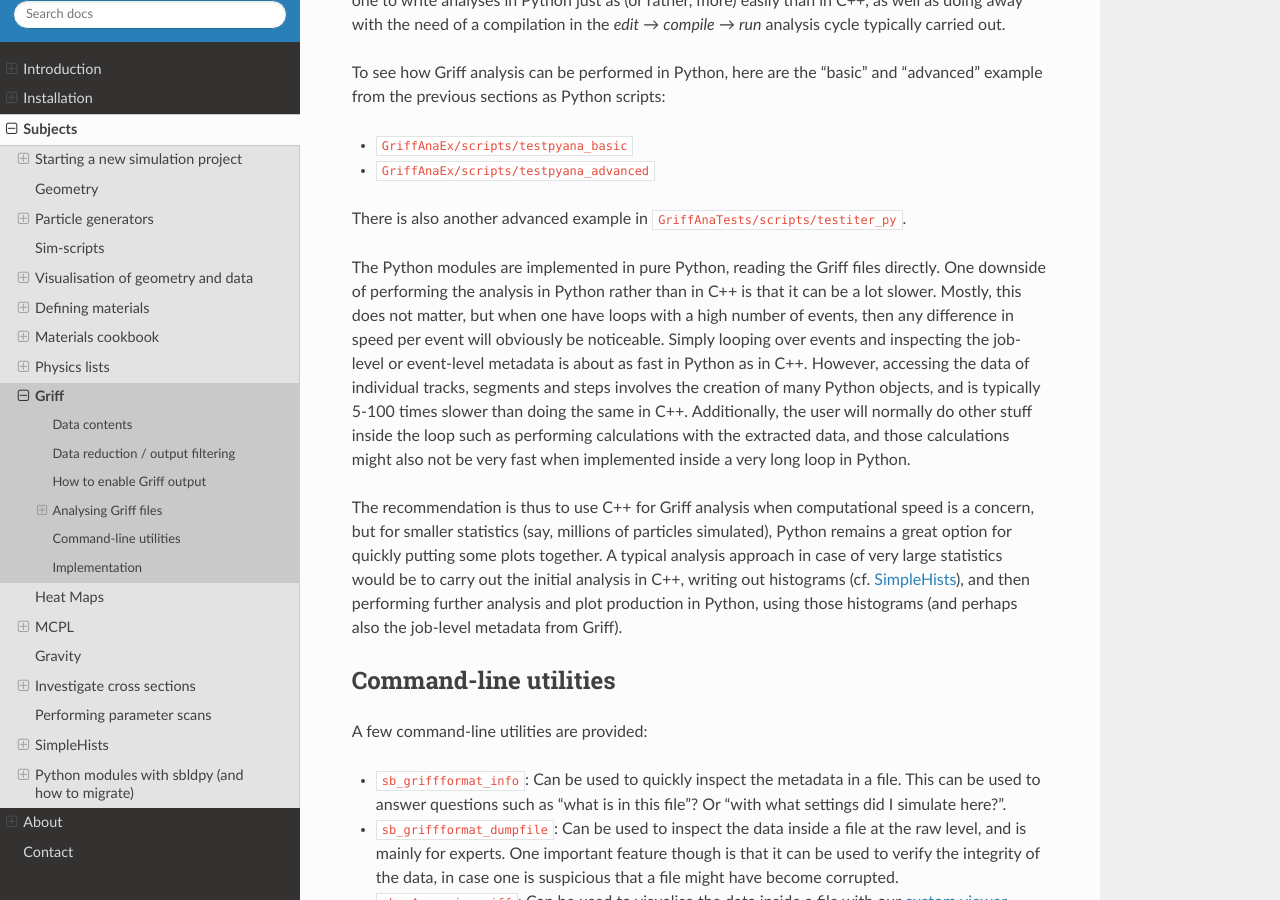
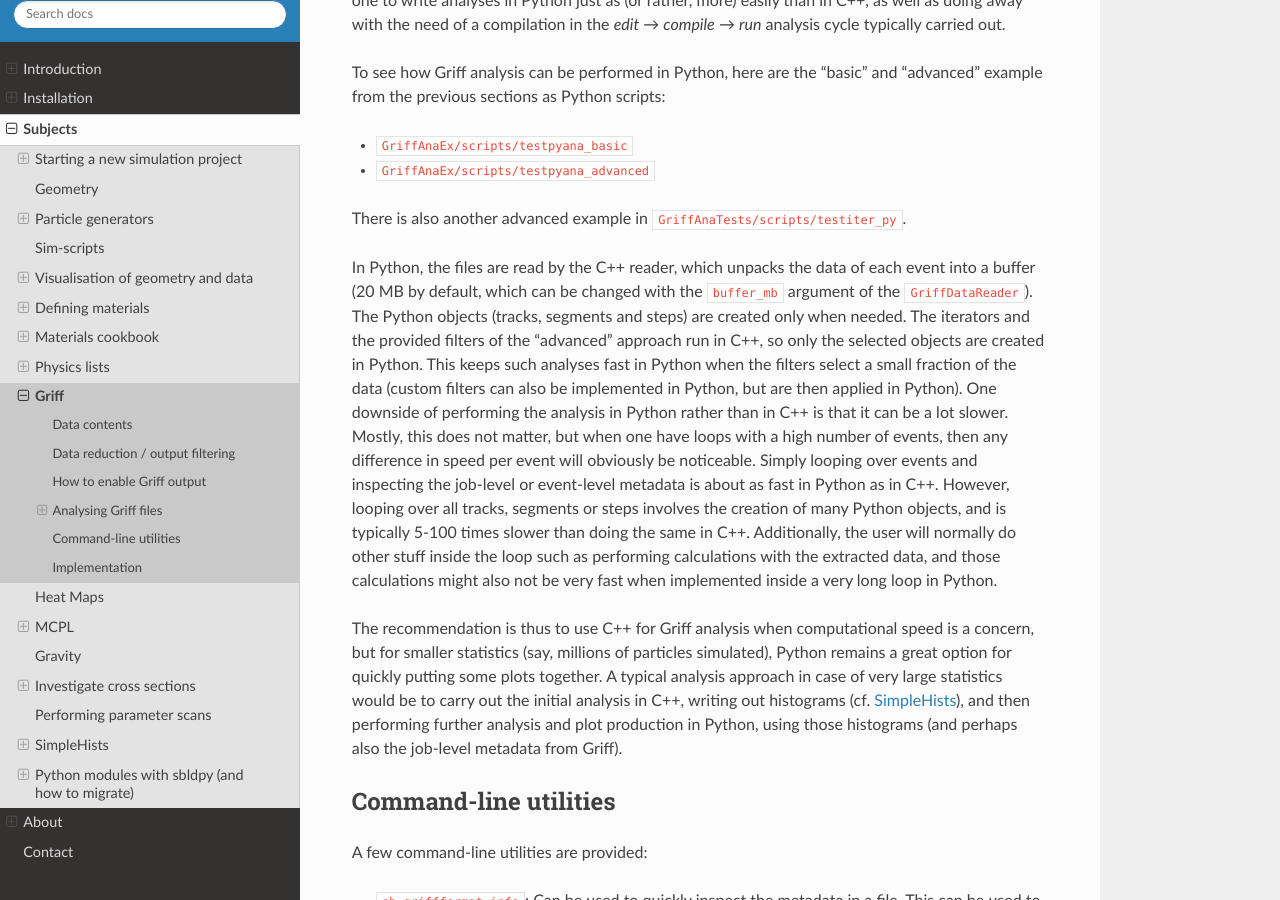
Before and after one commit to mctools/simplebuild-dgcode, a Sphinx documentation site: the page built from doc/source/griff.rst, in a window 1280 px wide and 900 px high, scrolled down 4475 px. Built offline with Sphinx 7.4.7 and the Read the Docs theme 3.1.0, drawn with Linux system fonts in a browser that asks for light colours; the version number could not be read and is left out; cross-references to code outside the pages are shown as plain code.

Commit message:
GriffAnaUtils Python module: run iterators and filters in C++
The iterators and the provided filters now run in C++ (in a new sbldpy
module), writing the indices of the selected objects into a numpy buffer owned
by the Python iterator, so only the selected objects are created in Python.
Custom filters implemented in Python are applied to the objects selected by
the other filters.

Assisted-by: Claude

```diff
--- a/doc/source/griff.rst
+++ b/doc/source/griff.rst
@@ -247,18 +247,23 @@ To see how Griff analysis can be performed in Python, here are the "basic" and
 There is also another advanced example in
 :sbpkg:`GriffAnaTests/scripts/testiter_py`.
 
-The Python modules are implemented in pure Python, reading the Griff files
-directly. One downside of performing the analysis in Python rather than in C++
+In Python, the files are read by the C++ reader, which unpacks the data of each
+event into a buffer (20 MB by default, which can be changed with the
+``buffer_mb`` argument of the ``GriffDataReader``). The Python objects
+(tracks, segments and steps) are created only when needed. The iterators and
+the provided filters of the "advanced" approach run in C++, so only the
+selected objects are created in Python. This keeps such analyses fast in Python
+when the filters select a small fraction of the data (custom filters can also
+be implemented in Python, but are then applied in Python). One downside of performing the analysis in Python rather than in C++
 is that it can be a lot slower. Mostly, this does not matter, but when one have
 loops with a high number of events, then any difference in speed per event will
 obviously be noticeable. Simply looping over events and inspecting the job-level
-or event-level metadata is about as fast in Python as in C++. However, accessing
-the data of individual tracks, segments and steps involves the
-creation of many Python objects, and is typically 5-100 times slower than doing
-the same in C++. Additionally, the user will normally do other stuff inside the
-loop such as performing calculations with the extracted data, and those
-calculations might also not be very fast when implemented inside a very long
-loop in Python.
+or event-level metadata is about as fast in Python as in C++. However, looping
+over all tracks, segments or steps involves the creation of many Python
+objects, and is typically 5-100 times slower than doing the same in C++.
+Additionally, the user will normally do other stuff inside the loop such as
+performing calculations with the extracted data, and those calculations might
+also not be very fast when implemented inside a very long loop in Python.
 
 The recommendation is thus to use C++ for Griff analysis when computational
 speed is a concern, but for smaller statistics (say, millions of particles
```
Also changed, not shown: 2 other files.
